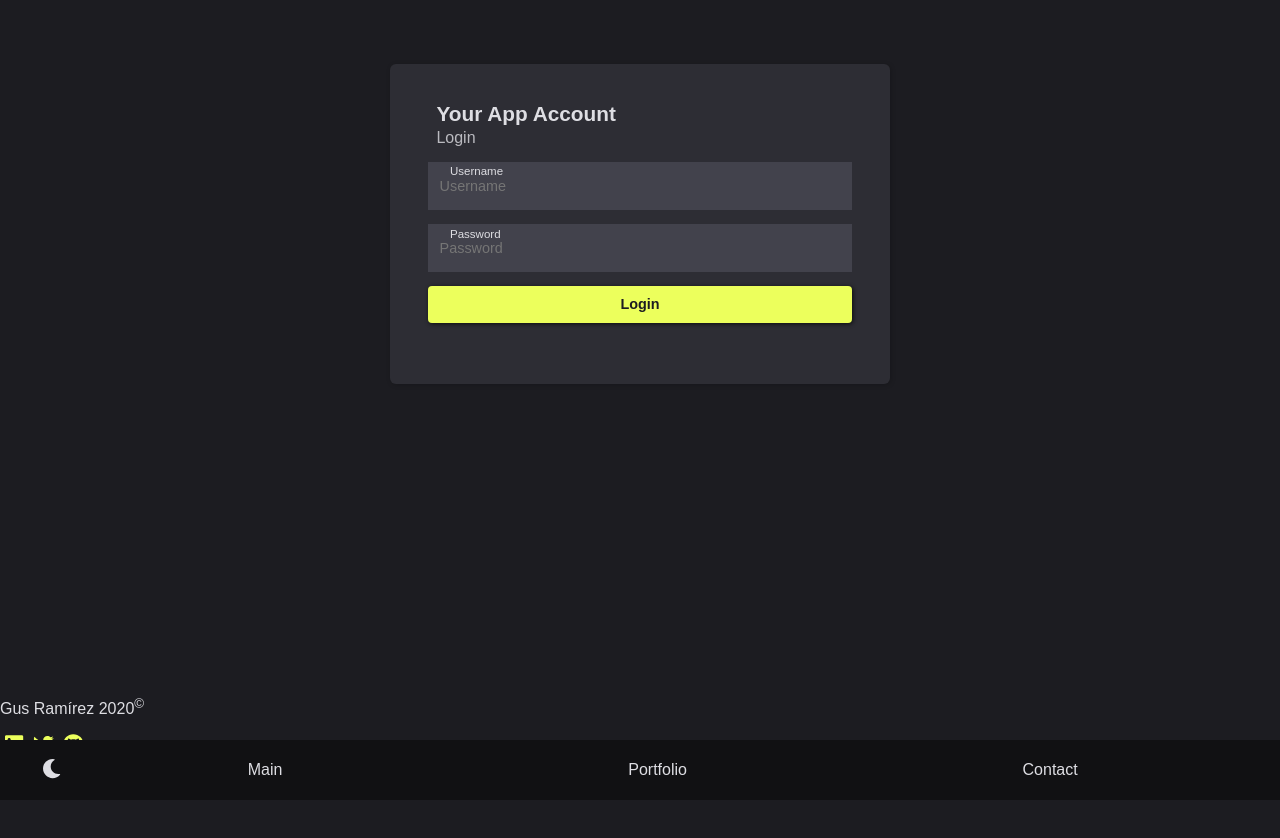
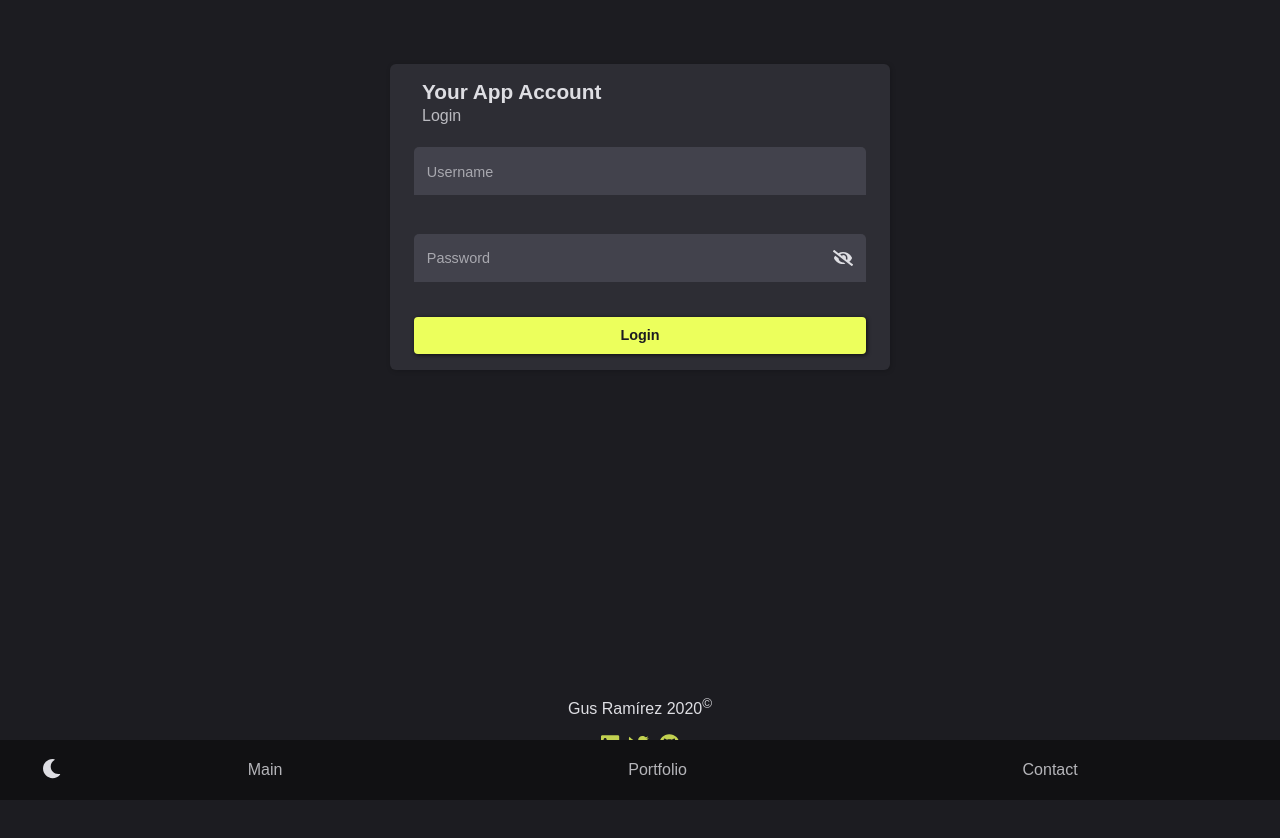
Before and after one commit to gusram01/videos-vue, a Vue app: page / in a window 1280 px wide. Shown: the top 838 px of the page. Built offline with nearby package versions, Linux system fonts and the light colour scheme; a web font is replaced by a local one.

Commit message:
home styles

```diff
--- a/src/App.vue
+++ b/src/App.vue
@@ -35,7 +35,7 @@ export default {
   --hue-secondary-dark: 31;
   --sat-secondary-dark: 100;
   --lumin-secondary-dark: 68;
-  --alpha-danger-dark: 100;
+  --alpha-secondary-dark: 100;
 
   --hue-danger-dark: 359;
   --sat-danger-dark: 92;
@@ -106,10 +106,8 @@ body {
 }
 
 a,
-a:visited,
-a:link {
+a:visited {
   text-decoration: none;
-  color: inherit;
 }
 
 #app {
@@ -158,6 +156,14 @@ a:link {
     calc(var(--alpha) * 1%)
   );
 }
+.error {
+  color: hsla(
+    var(--hue-danger),
+    calc(var(--sat-danger) * 1%),
+    calc(var(--lumin-danger) * 1%),
+    calc(var(--alpha-danger) * 1%)
+  );
+}
 .shadow-1 {
   box-shadow: 1px 1px 5px rgba(0, 0, 0, 0.2);
 }
@@ -170,12 +176,19 @@ a:link {
 .bshadow-2 {
   box-shadow: 1px 1px 4px rgba(0, 0, 0, 0.7);
 }
-.error {
+
+.link {
+  opacity: 0.8;
+  transition: opacity 150ms ease;
   color: hsla(
-    var(--hue-danger),
-    calc(var(--sat-danger) * 1%),
-    calc(var(--lumin-danger) * 1%),
-    calc(var(--alpha-danger) * 1%)
+    var(--hue-secondary),
+    calc(var(--sat-secondary) * 1%),
+    calc(var(--lumin-secondary) * 1%),
+    calc(var(--alpha-secondary) * 1%)
   );
 }
+.link:hover {
+  opacity: 1;
+  text-decoration: underline;
+}
 </style>
--- a/src/components/AppFooter.vue
+++ b/src/components/AppFooter.vue
@@ -15,16 +15,18 @@
       <a class="link" href="https://github.com/gusram01" target="_blank">
         <font-awesome-icon class="icon" :icon="github" />
       </a>
-      <span
-        >Repo:
-        <a
-          class="link"
-          href="https://github.com/gusram01/videos-vue"
-          target="_blank"
-        >
-          Vue-videos
-        </a></span
+    </p>
+    <p>
+      <small>
+        Repo:
+      </small>
+      <a
+        class="link"
+        href="https://github.com/gusram01/videos-vue"
+        target="_blank"
       >
+        Vue-videos
+      </a>
     </p>
   </footer>
 </template>
@@ -60,5 +62,9 @@ export default {
 <style lang="scss" scoped>
 .footer {
   padding-bottom: 5rem;
+  text-align: center;
+}
+small {
+  margin-right: 1rem;
 }
 </style>
--- a/src/components/AppLogin.vue
+++ b/src/components/AppLogin.vue
@@ -9,46 +9,70 @@
         <input
           type="text"
           v-model="username"
-          placeholder="Username"
           id="username"
+          :class="{ error: errors.username }"
         />
-        <label for="username">Username</label>
+        <label
+          for="username"
+          :class="{ 'label-active': usernameNotEmpty, error: errors.username }"
+          >Username</label
+        >
         <p class="item__error error" v-if="errors.username">
           {{ errors.username }}
         </p>
       </div>
       <div class="form__item">
         <input
-          type="password"
+          :type="typePass ? 'password' : 'text'"
           v-model="password"
-          placeholder="Password"
           id="password"
+          :class="{ error: errors.password }"
         />
-        <label for="username">Password</label>
+        <label
+          for="password"
+          :class="{ 'label-active': passwordNotEmpty, error: errors.password }"
+          >Password</label
+        >
+        <font-awesome-icon
+          class="form__icon"
+          @click="showPassword"
+          :icon="!typePass ? showPass : hidePass"
+        ></font-awesome-icon>
         <p class="item__error error" v-if="errors.password">
           {{ errors.password }}
         </p>
       </div>
-      <div class="form__item">
-        <button class="button-primary button-block bshadow-2">Login</button>
-      </div>
+      <button class="button-primary button-block bshadow-2">Login</button>
     </form>
   </div>
 </template>
 
 <script>
+import { FontAwesomeIcon } from '@fortawesome/vue-fontawesome'
+import { faEye, faEyeSlash } from '@fortawesome/free-solid-svg-icons'
 import { login } from '@/services'
 
 export default {
-  components: {},
   name: 'AppLogin',
   data() {
     return {
       errors: {},
       username: null,
-      password: null
+      password: null,
+      showPass: faEye,
+      hidePass: faEyeSlash,
+      typePass: true
     }
   },
+  computed: {
+    usernameNotEmpty: function() {
+      return this.username && this.username.length > 0
+    },
+    passwordNotEmpty: function() {
+      return this.password && this.password.length > 0
+    }
+  },
+
   methods: {
     validateInputs() {
       this.errors = {}
@@ -73,8 +97,12 @@ export default {
       }
       login(newUser)
       this.$router.replace('/search')
+    },
+    showPassword() {
+      this.typePass = !this.typePass
     }
-  }
+  },
+  components: { FontAwesomeIcon }
 }
 </script>
 
@@ -88,8 +116,8 @@ h2 {
   max-width: 500px;
   width: 50%;
   min-height: 300px;
-  height: 40vh;
-  padding: 3%;
+  height: fit-content;
+  padding: 1rem 1.5rem;
   background: hsla(
     var(--hue),
     calc(var(--sat) * 1%),
@@ -102,7 +130,6 @@ h2 {
   display: flex;
   flex-direction: column;
   width: 100%;
-  height: 100%;
 }
 .form__header,
 .form__item {
@@ -110,7 +137,7 @@ h2 {
   line-height: 1.5rem;
 }
 .form__header {
-  padding: 0 0.5rem 0.5rem;
+  padding: 0 0.5rem 1rem;
 }
 h1 {
   font-size: 1.3em;
@@ -126,14 +153,15 @@ h2 {
   display: flex;
   flex-direction: column;
   width: 100%;
-  height: 5.5rem;
+  height: 5rem;
   margin: 0.2rem 0;
 }
-.form__item > input {
+input {
   border: none;
   outline: none;
   font-size: 0.9rem;
-  padding: 1rem 0.7rem;
+  padding: 1.5rem 0.7rem 0.5rem;
+  border-radius: 5px 5px 0 0;
   background: hsla(
     var(--hue),
     calc(var(--sat) * 1%),
@@ -142,19 +170,31 @@ h2 {
   );
   color: currentColor;
 }
-
+input.error {
+  border-bottom: 2px solid
+    hsla(
+      var(--hue-danger),
+      calc(var(--sat-danger) * 1%),
+      calc(var(--lumin-danger) * 1%),
+      calc(var(--alpha-danger) * 1%)
+    );
+}
 input + label {
   position: absolute;
-  top: 17%;
-  left: 5%;
-  opacity: 1;
+  top: 0.8rem;
+  left: 0.8rem;
+  opacity: 0.65;
   font-size: 0.9rem;
   transform: translate(0) scale(1);
+  user-select: none;
 }
-input:focus-within + label,
-input:enabled + label {
-  transform: translateY(-50%) translateX(-10%) scale(0.8);
-  opacity: 1;
+input:focus-within + label {
+  transform: translateY(-50%) translateX(-14%) scale(0.75);
+  transition: transform 150ms ease-in, opacity 50ms linear;
+}
+
+.label-active {
+  transform: translateY(-50%) translateX(-14%) scale(0.75);
   transition: transform 150ms ease-in, opacity 50ms linear;
 }
 
@@ -163,4 +203,10 @@ input:enabled + label {
   line-height: 0.3em;
   font-stretch: semi-condensed;
 }
+.form__icon {
+  position: absolute;
+  top: 1rem;
+  right: 0.8rem;
+  cursor: pointer;
+}
 </style>
--- a/src/components/AppNavbar.vue
+++ b/src/components/AppNavbar.vue
@@ -3,17 +3,17 @@
     <app-theme />
     <ul>
       <li>
-        <router-link to="/">
+        <router-link class="link" to="/">
           Main
         </router-link>
       </li>
       <li>
-        <a href="https://gusramirez.dev/portfolio">
+        <a class="link" href="https://gusramirez.dev/portfolio">
           Portfolio
         </a>
       </li>
       <li>
-        <a href="https://gusramirez.dev/contact">
+        <a class="link" href="https://gusramirez.dev/contact">
           Contact
         </a>
       </li>
@@ -64,4 +64,7 @@ li {
   padding: 0;
   text-decoration: none;
 }
+.link {
+  color: currentColor;
+}
 </style>
```
